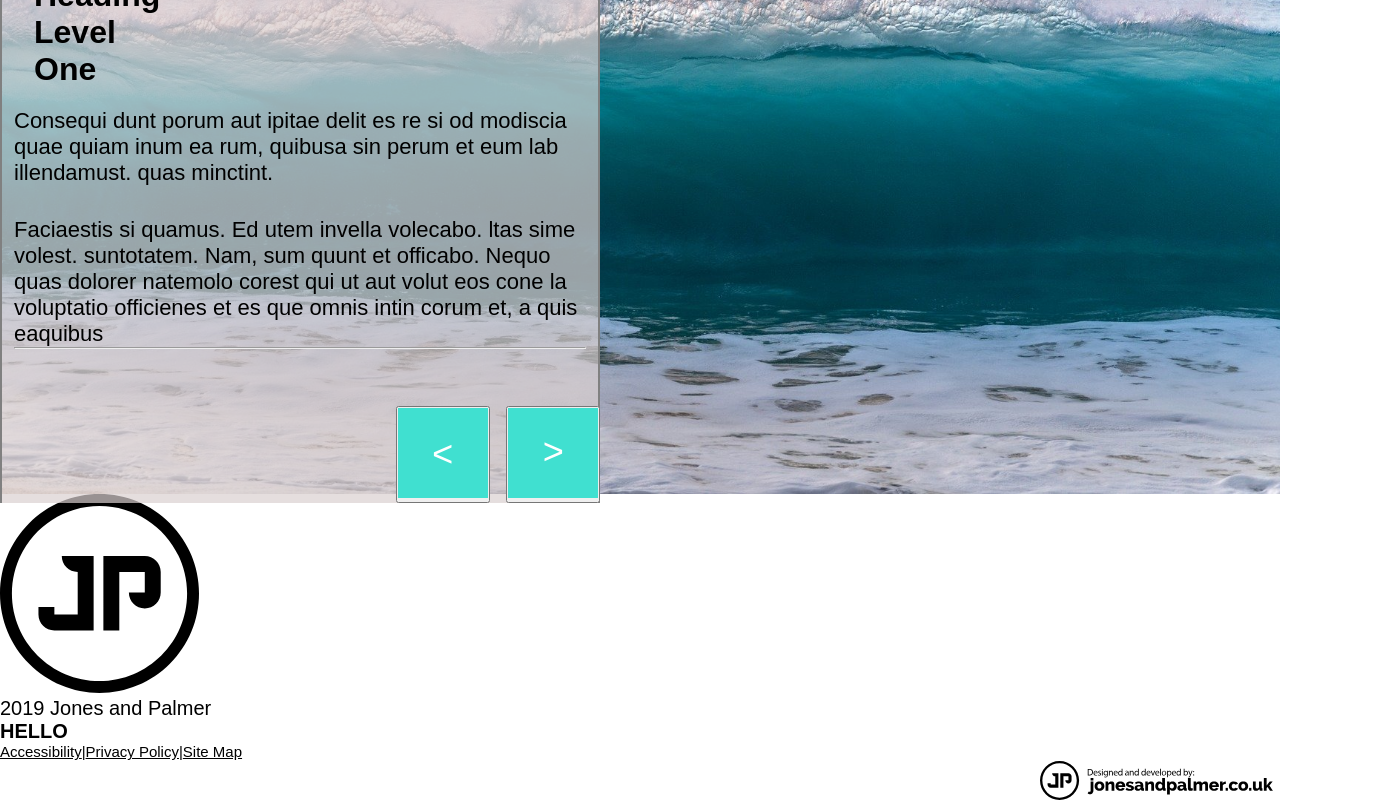
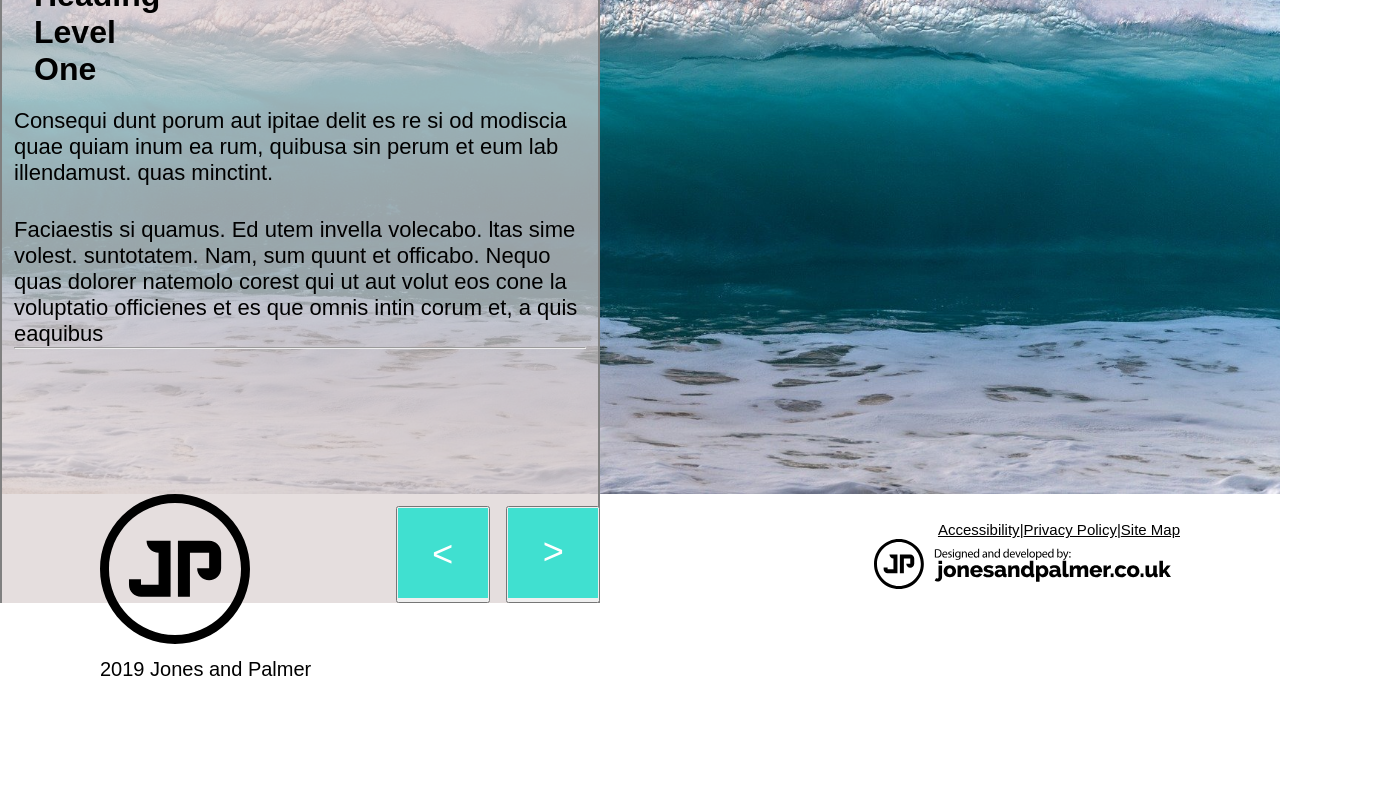
Before and after one commit to mwezn/JonesPalmer, a React (Create React App) app: page / in a window 1280 px wide. Shown: the part 1986-2786 px from the top of the page, 1380 px wide, since content can reach past the window. After the commit the page ends 2667 px from the top, so only its background shows below. Built offline with nearby package versions, Linux system fonts and the light colour scheme.

Commit message:
More changes

```diff
--- a/src/components/Footer.css
+++ b/src/components/Footer.css
@@ -1,20 +1,45 @@
-footer.leftLogo {
-    width:60px;
+footer {
+  position: relative;
+  height:100px;
+  width: 100%;
 }
 
+footer .leftLogo {
+    display: flex;
+    position: relative;
+    margin-left:100px;
+    align-items: center;
+}
+footer .leftLogo img{
+  width:150px;
+
+  align-items: center;
+}
+footer .leftLogo p{
+  position:absolute;
+  margin-top:200px;
+
+}
+footer .rightFoot {
+  display:flex;
+  position: absolute;
+  right:100px;
+  bottom:5px;
+  justify-content: flex-end;
+  flex-direction: column;
+  align-items: flex-end;
+}
+footer .rightFoot img{
+  width:calc(300px + 6 * ((100vw - 600px) / 680))
+
+}
 footer p, h1 {
     width: 100vw;
     color: black;
     font-size: 20px;
-  }
+}
 
-  footer .rightLogo {
-    position: absolute;
-    width: 30vh;
-    right:0;
-  }
-
-  footer a {
+footer a {
     color: black;
     font-size: 15px;
   }
--- a/src/components/Footer.js
+++ b/src/components/Footer.js
@@ -6,11 +6,10 @@ import './Footer.css'
 function Footer() {
     return (
 
-  <footer>
+  <footer id="contact">
   <div class="leftLogo">
-  <img src={img} class="leftL" alt="lfooterlogo"></img>
+  <img src={img} alt="lfooterlogo"></img>
   <p>2019 Jones and Palmer </p>
-  <h1>HELLO</h1>
   </div>
   <div class="rightFoot">
   <div class="rightFootNav">
--- a/src/components/Navbar.css
+++ b/src/components/Navbar.css
@@ -35,7 +35,7 @@
     position: fixed;
     background-color: rgb(50, 77, 117);
     height: 70px;
-    width: 100vw;
+    width: 100%;
     z-index: 1;
   }
   nav img{
--- a/src/components/Section2.css
+++ b/src/components/Section2.css
@@ -171,7 +171,7 @@ div.bottomcarasol h2 {
         position: relative;
         top:100px;
         width: 100%;
-        height:600px;
+        height:700px;
         padding: 12px;
         background-color: white;
         color: black;
```
